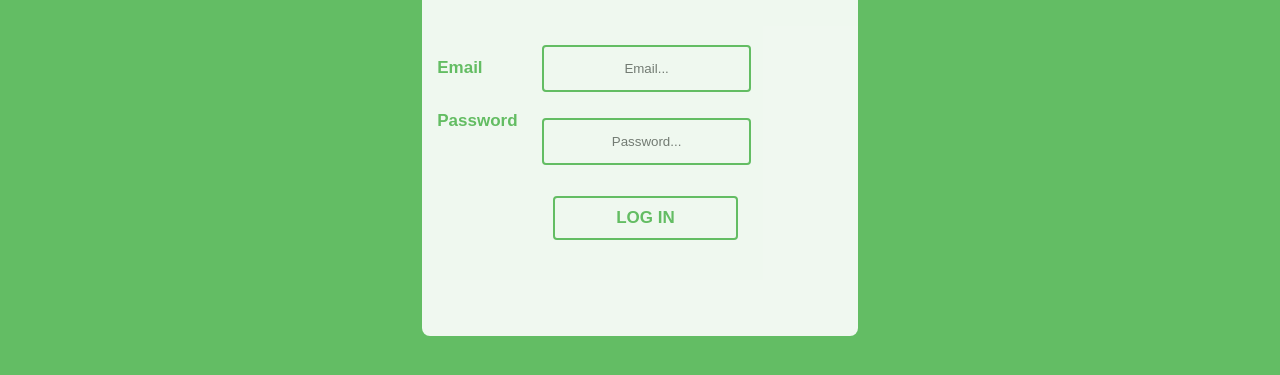
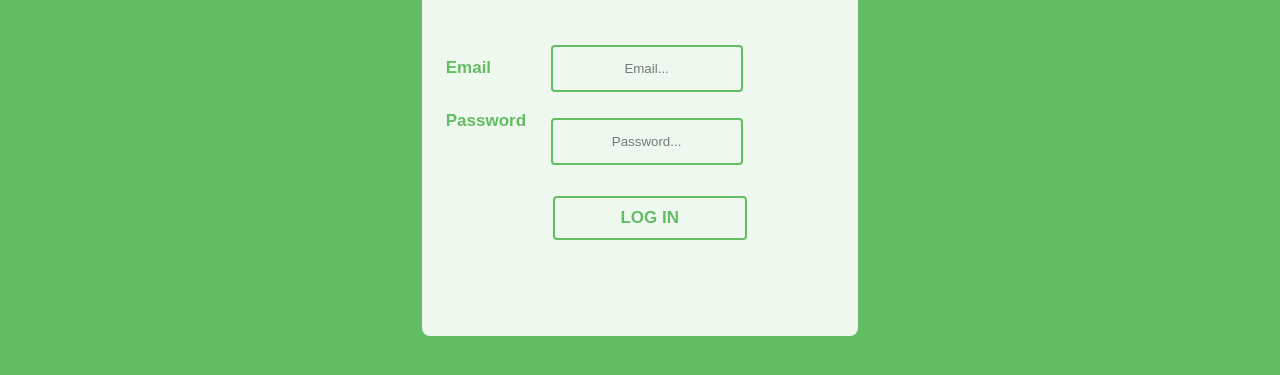
Before and after one commit to Inclet/questioner, a plain HTML site: page UI/login.html in a window 1280 px wide. Shown: the part 229-604 px from the top of the page. Drawn offline with Linux system fonts and the light colour scheme.

Commit message:
Update login-design.css

```diff
--- a/UI/css/login-design.css
+++ b/UI/css/login-design.css
@@ -125,11 +125,12 @@ a:hover{
 
 
 .email{
+	width: 160px;
 	margin: 3%;
 	padding: 14px;
 	border-radius: 4px;
 	border:2px solid #64BD63;
-    text-align: center;
+        text-align: center;
 	font-family: sans-serif;
 	outline:none;
 }
@@ -166,7 +167,7 @@ margin-left: 30%;
 border:2px solid #64BD63;
 border-radius: 4px;
 padding:10px;
-width: 37%;
+width: 170px;
 }
 
 
```
